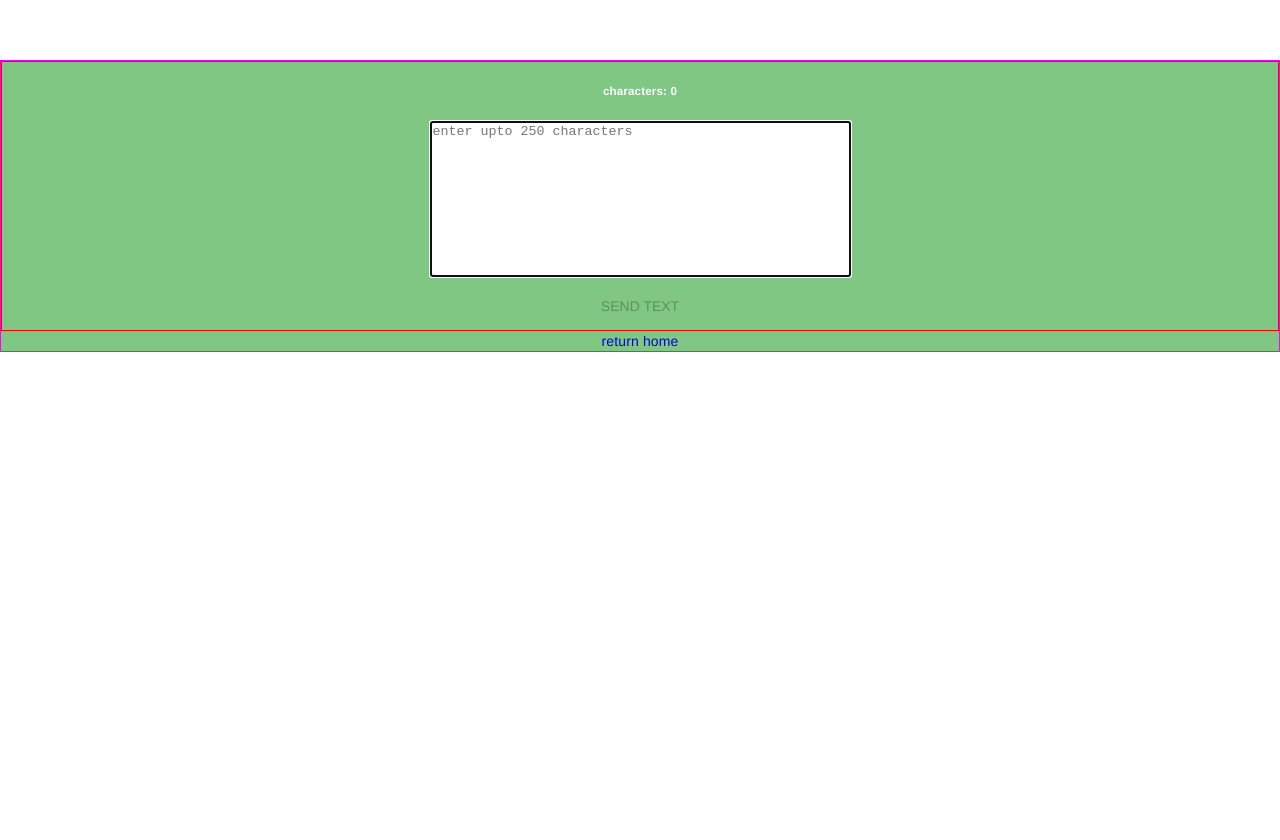
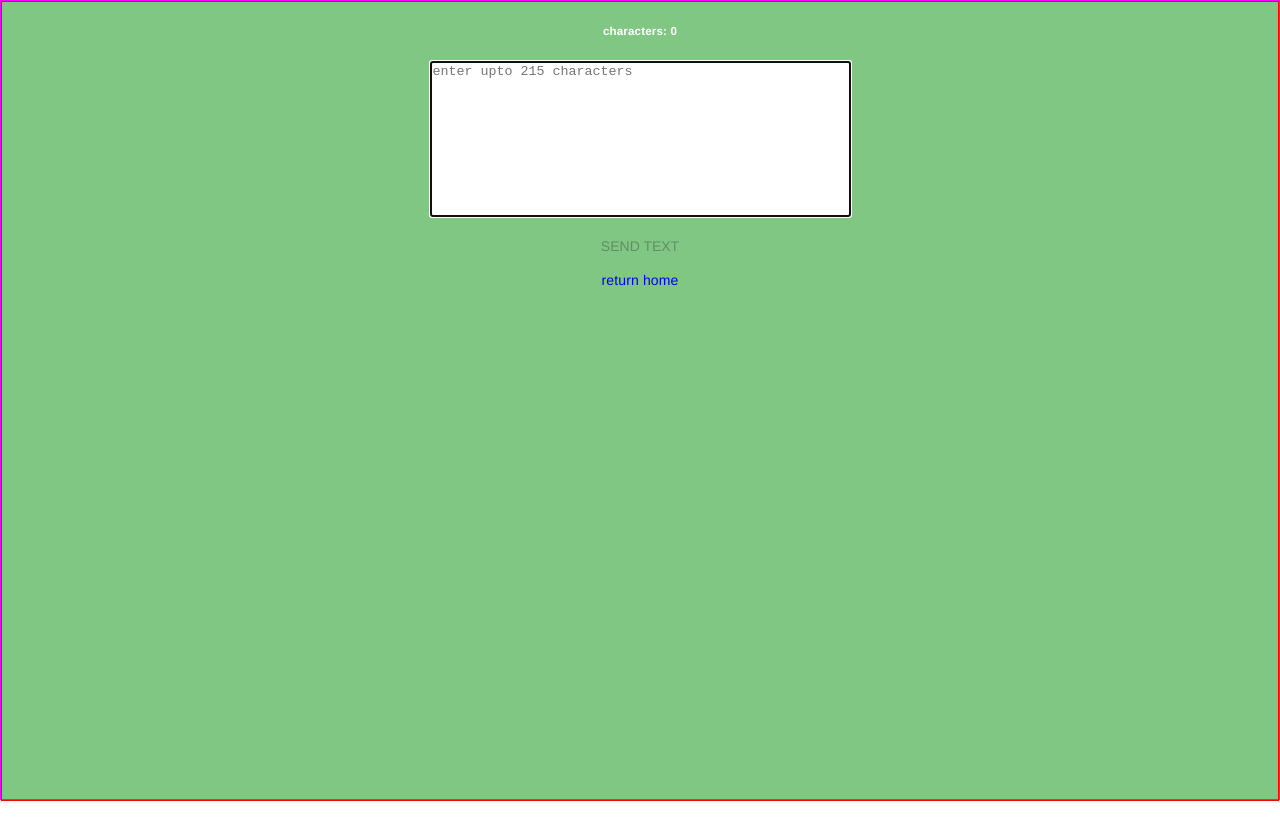
Before and after one commit to p-adams/parsnip, a Vue app in the folder client/parsnips/: page /#/freqdist in a window 1280 px wide. Shown: the top 840 px of the page. After the commit the page ends 801 px from the top, so only its background shows below. Built offline with nearby package versions, Linux system fonts and the light colour scheme.

Commit message:
fixed FreqDist chart component

```diff
--- a/client/parsnips/src/App.vue
+++ b/client/parsnips/src/App.vue
@@ -19,6 +19,6 @@ export default {
   background: #81c784;
   border: 1px solid magenta;
   color: white;
-  margin-top: 60px;
+  height: 100vh;
 }
 </style>
--- a/client/parsnips/src/components/FreqDist.vue
+++ b/client/parsnips/src/components/FreqDist.vue
@@ -1,17 +1,16 @@
 <template>
     <div>
         <md-layout md-align="center" md-gutter="16">
-            <md-layout md-flex="50">
+            <md-layout md-flex="90">
                 <div class="chart">
                     <h5>Frequency Dist chart</h5>
                         <freq-dist-chart
-                        :style="{border: '1px solid white'}"
+                            :style="{backgroundColor: 'white'}"
                             :chart-data="chartData"
                             :options="chartOptions"
-                        :width="800"
+                            :width="1000"
                             :height="500"
                         ></freq-dist-chart>
-                <h4>{{dist}}</h4>
                 </div>
             </md-layout>
         </md-layout>
@@ -28,7 +27,7 @@ export default {
         let labels = []
         let data = []
         this.dist.forEach((freq, word) => {
-            console.log(`freq=${freq} |-| word=${word}`)
+            //console.log(`freq=${freq} |-| word=${word}`)
             labels.push(word)
             data.push(freq)
         })
@@ -58,8 +57,8 @@ export default {
                                 labelString: 'words'
                             },
                             ticks: {
-                                fontSize: 6,
-                                fontColor: 'white'
+                                fontSize: 9,
+                                fontColor: 'black',
                             }
                         }],
                     yAxes: [{
@@ -71,9 +70,11 @@ export default {
                             ticks: {
                                 drawBorder: true,
                                 beginAtZero: true,
-                                max: 100,
-                                fontSize: 20,
-                                fontColor: 'white'
+                                max: 20,
+                                stepSize: 1,
+                                fontSize: 12,
+                                fontColor: 'black',
+                                padding: 10
                             }
                         }]
                 }
@@ -102,7 +103,8 @@ export default {
         text-align: center;
     }
     .chart {
+        padding: 5px;
         border: 1px solid white;
-        width: 100%;
+
     }
 </style>
--- a/client/parsnips/src/components/FreqDistMain.vue
+++ b/client/parsnips/src/components/FreqDistMain.vue
@@ -1,16 +1,16 @@
 <template>
-  <div class="freq-dist">
-    <div :style="{border: '1px solid red'}">
+  <div class="freq-dist" :style="{border: '1px solid red'}">
+    <div>
       <div
           v-if="!textSubmitted">
-        <h5 class="warn" v-if="doesExceed">* Input exceeds 250 characters</h5>
+        <h5 class="warn" v-if="doesExceed">* Input exceeds 215 characters</h5>
         <h5 v-else>characters: {{text.length}}</h5>
         <textarea
             v-model="text"
             rows="10"
             cols="50"
             autofocus
-            placeholder="enter upto 250 characters"
+            placeholder="enter upto 215 characters"
         >
         </textarea>
         <br>
@@ -70,6 +70,9 @@ export default {
 }
 </script>
 <style>
+  .freq-dist {
+    height: 100vh;
+  }
   textarea {
     resize: none;
   }
```
Lines whose indentation alone changed are shown as unchanged.
